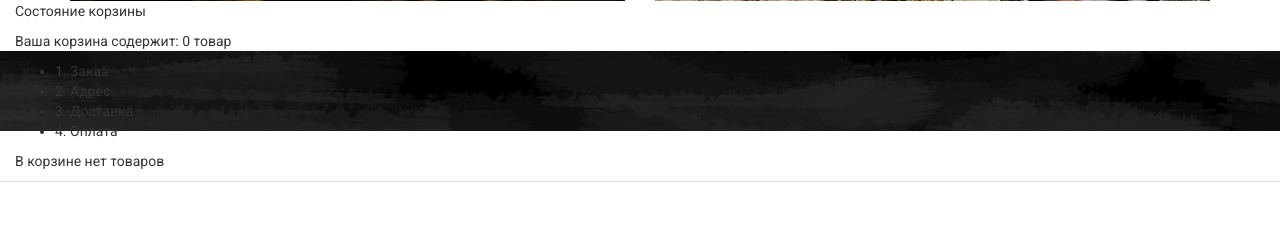
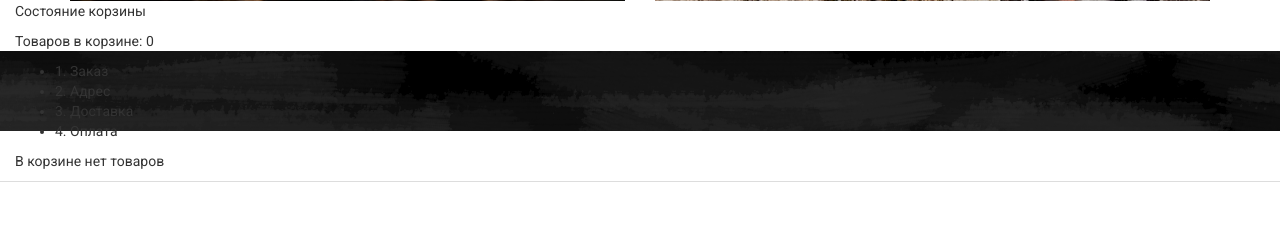
Before and after one commit to Outsider-corp/cleverhouse.site, a Yii app: template cms/views/page/cart.php in a window 1280 px wide. Shown: the part 922-1148 px from the top of the page. Run offline with PHP 8.4 and a stand-in for Yii, Linux system fonts and the light colour scheme; the template is opened without the code that fills it, so the values that code supplies are empty; form fields are guessed from the names that the template uses; some libraries are stand-ins or nearby versions.

Commit message:
fix count prods in cart

```diff
--- a/cms/config/web.php
+++ b/cms/config/web.php
@@ -7,6 +7,7 @@ $config = [
     'id' => 'basic',
     'basePath' => dirname(__DIR__),
     'bootstrap' => ['log'],
+    'language'=>'ru',
     'layout' => 'default',
     'components' => [
         'request' => [
--- a/cms/views/layouts/default.php
+++ b/cms/views/layouts/default.php
@@ -18,7 +18,7 @@ DefaultAsset::register($this);
 ?>
 <?php $this->beginPage() ?>
 <!DOCTYPE html>
-<html lang="<?= Yii::$app->language ?>">
+<html lang="<?= Yii::$app->language = 'ru';?>">
 <head>
     <meta charset="<?= Yii::$app->charset ?>">
     <meta http-equiv="X-UA-Compatible" content="IE=edge">
--- a/cms/views/page/cart.php
+++ b/cms/views/page/cart.php
@@ -7,7 +7,7 @@ use yii\helpers\Url;
 <div class="col-lg-12 top_cart_block">
     <div>
         <p>Состояние корзины</p>
-        <p>Ваша корзина содержит: <?php echo count($products); ?> товар</p>
+        <p>Товаров в корзине: <?php echo count($products);?></p>
     </div>
 </div>
 <div class="col-lg-12">
```
